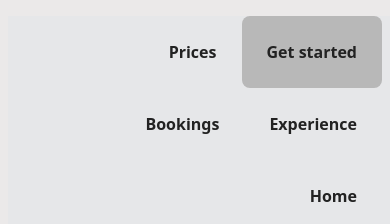
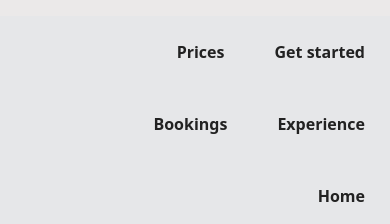
Before and after one commit to Alaosegun/Beta-Travel, a plain HTML site: page index.html in a window 390 px wide. Shown: the top 224 px of the page. Drawn offline with Linux system fonts and the light colour scheme.

Commit message:
second commit

```diff
--- a/style.css
+++ b/style.css
@@ -1,6 +1,7 @@
 body{
     font-family: system-ui, -apple-system, BlinkMacSystemFont, 'Segoe UI', Roboto, Oxygen, Ubuntu, Cantarell, 'Open Sans', 'Helvetica Neue', sans-serif;
     background-color: rgb(235, 233, 233);
+    margin: 0;
 }
 header{
     background-image: url(./header.jpg) ;
@@ -19,12 +20,7 @@ h1{
     color: black;
    font-size: 45px;
 }
-.navgetstarted, .navgetstarted:hover{
-    background: rgb(184, 184, 184) ;
-    transition: .5s;
-    border-radius: 8px;
-    cursor: pointer;
-}
+
 header p{
     width: 500px;
 }
@@ -318,3 +314,14 @@ button .button-text1{
     /* border-radius: 12px; */
 
 }
+
+@media screen and (max-width: 700px){
+    header{
+
+            background-image: url(./header.jpg) ;
+            /* padding: 200px; */
+            /* color: rgb(42, 42, 42); */
+            /* color: #1E293B; */
+
+    }
+}
```
Also changed, not shown: index.html (+1 -2 lines), IMG_20220707_094820.jpg (added), IMG_20220707_094831.jpg (added), paristower.webp (deleted).
